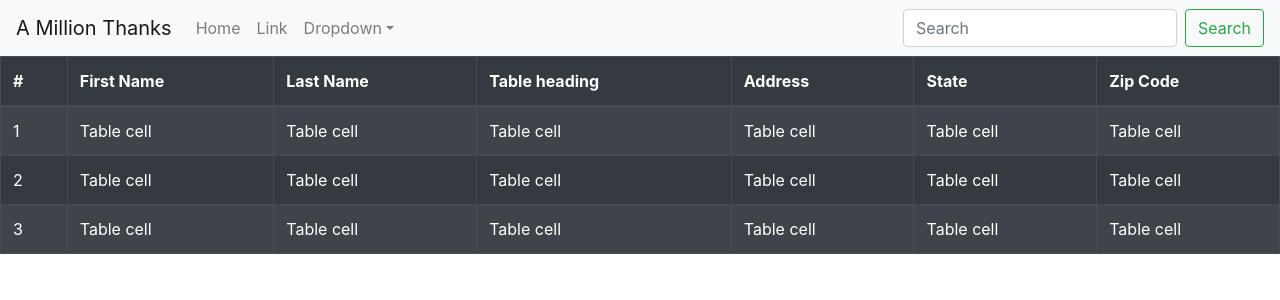
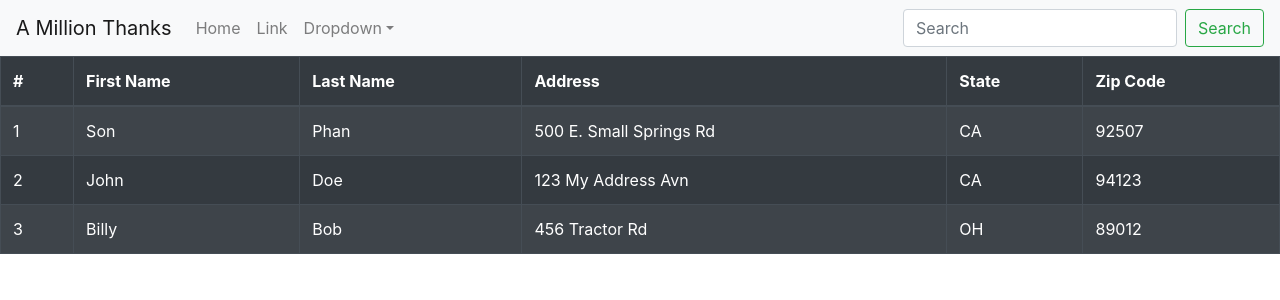
Before and after one commit to cerebro935/MailingList_Webapp, a React (Create React App) app: page / in a window 1280 px wide. Shown: the top 300 px of the page. Built offline with nearby package versions, Linux system fonts and the light colour scheme.

Commit message:
Dummy values for tables

```diff
--- a/src/App.js
+++ b/src/App.js
@@ -34,7 +34,6 @@ function App() {
       <th>#</th>
       <th>First Name</th>
       <th>Last Name</th>
-      <th>Table heading</th>
       <th>Address</th>
       <th>State</th>
       <th>Zip Code</th>
@@ -43,30 +42,27 @@ function App() {
   <tbody>
     <tr>
       <td>1</td>
-      <td>Table cell</td>
-      <td>Table cell</td>
-      <td>Table cell</td>
-      <td>Table cell</td>
-      <td>Table cell</td>
-      <td>Table cell</td>
+      <td>Son</td>
+      <td>Phan</td>
+      <td>500 E. Small Springs Rd</td>
+      <td>CA</td>
+      <td>92507</td>
     </tr>
     <tr>
       <td>2</td>
-      <td>Table cell</td>
-      <td>Table cell</td>
-      <td>Table cell</td>
-      <td>Table cell</td>
-      <td>Table cell</td>
-      <td>Table cell</td>
+      <td>John</td>
+      <td>Doe</td>
+      <td>123 My Address Avn</td>
+      <td>CA</td>
+      <td>94123</td>
     </tr>
     <tr>
       <td>3</td>
-      <td>Table cell</td>
-      <td>Table cell</td>
-      <td>Table cell</td>
-      <td>Table cell</td>
-      <td>Table cell</td>
-      <td>Table cell</td>
+      <td>Billy</td>
+      <td>Bob</td>
+      <td>456 Tractor Rd</td>
+      <td>OH</td>
+      <td>89012</td>
     </tr>
   </tbody>
 </Table>
```
